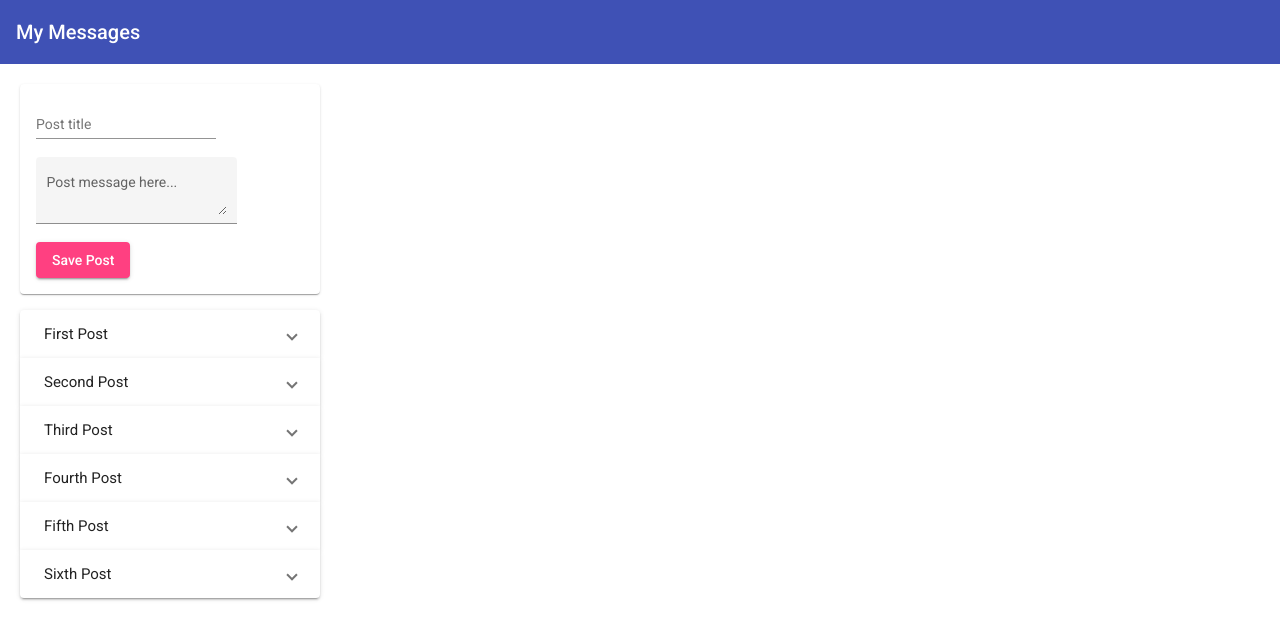
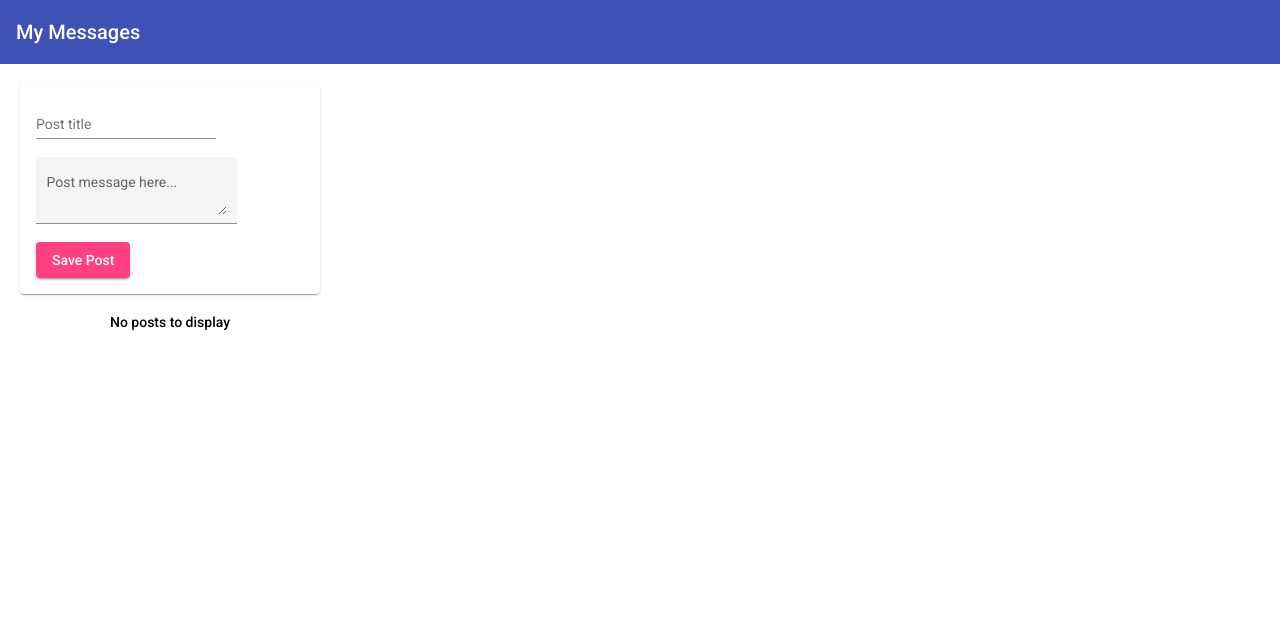
Before and after one commit to FoxGeoff/MeanStack, an Angular app: page / in a window 1280 px wide. Shown: the top 640 px of the page. Built offline with nearby package versions, Linux system fonts and the light colour scheme.

Commit message:
Add message "no posts"

```diff
--- a/src/app/posts/post-create/post-list/post-list.component.css
+++ b/src/app/posts/post-create/post-list/post-list.component.css
@@ -3,3 +3,7 @@
    display: block;
    margin-top: 1rem;
  }
+
+ .noPosts {
+   text-align: center;
+}
--- a/src/app/posts/post-create/post-list/post-list.component.html
+++ b/src/app/posts/post-create/post-list/post-list.component.html
@@ -1,4 +1,4 @@
-<mat-accordion>
+<mat-accordion *ngIf="posts?.length > 0">
   <mat-expansion-panel *ngFor="let post of posts">
     <mat-expansion-panel-header>
       {{ post.title }}
@@ -6,3 +6,7 @@
     <p>{{ post.message }}</p>
   </mat-expansion-panel>
 </mat-accordion>
+
+<p class="mat-body-2 noPosts" *ngIf="posts?.length <= 0">
+  <mat-label>No posts to display</mat-label>
+</p>
--- a/src/app/posts/post-create/post-list/post-list.component.ts
+++ b/src/app/posts/post-create/post-list/post-list.component.ts
@@ -8,12 +8,14 @@ import { Post } from './post';
 })
 export class PostListComponent implements OnInit {
   posts: Post[] = [
+    /*
     { title: 'First Post', message: 'this is the first post' },
     { title: 'Second Post', message: 'this is the second post' },
     { title: 'Third Post', message: 'this is the third post' },
     { title: 'Fourth Post', message: 'this is the fourth post' },
     { title: 'Fifth Post', message: 'this is the fifth post' },
     { title: 'Sixth Post', message: 'this is the sixth post' },
+    */
   ];
 
   constructor() { }
```
